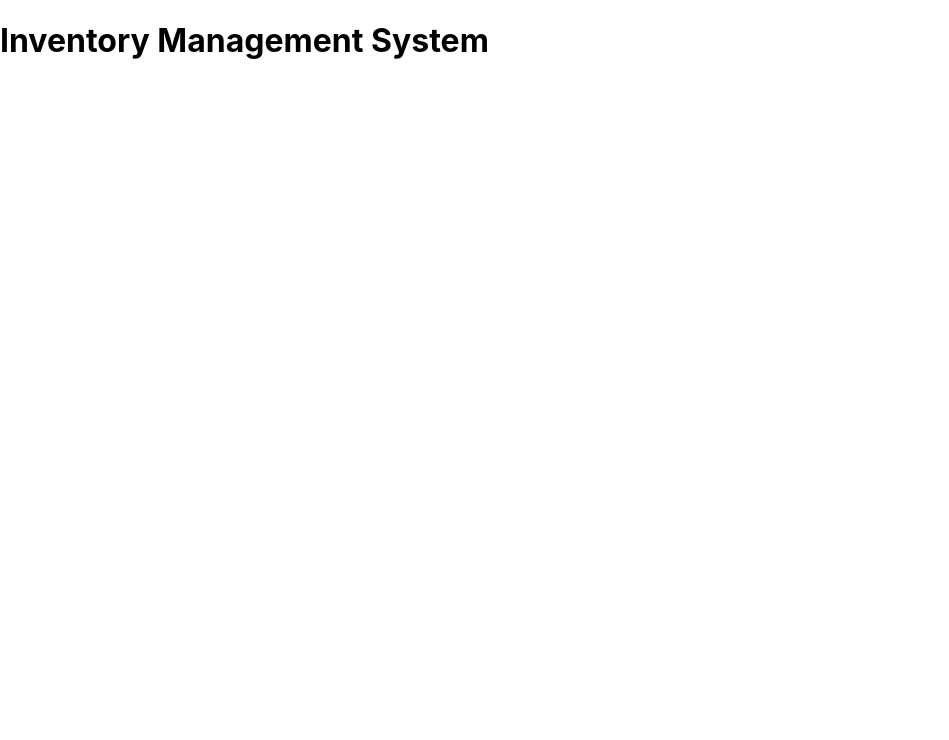
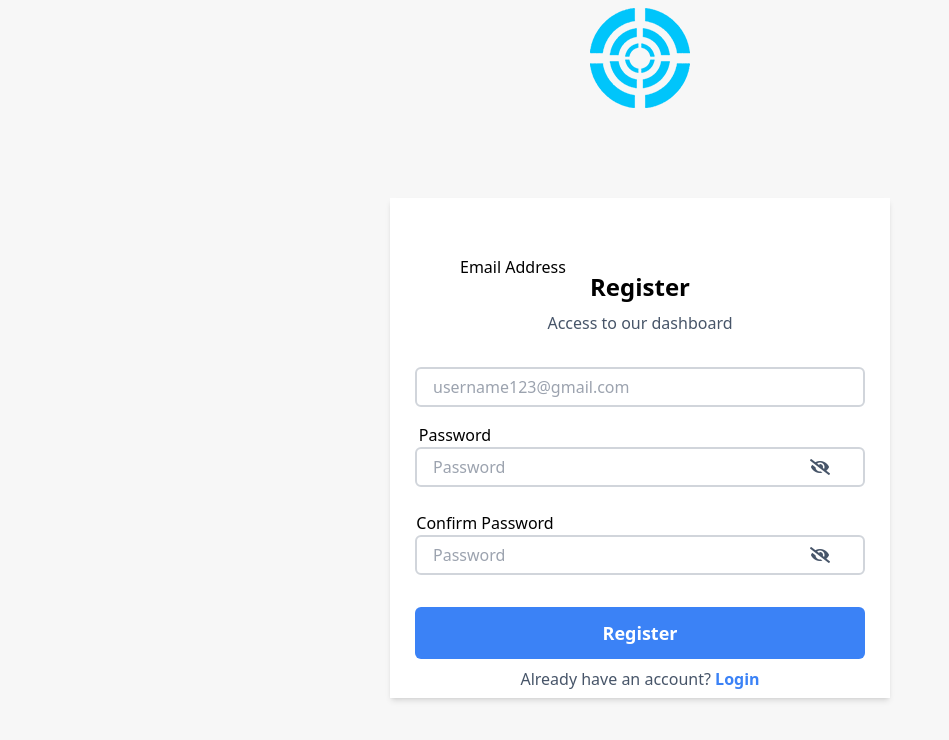
Before and after one commit to devsalman247/Inventory_Management_System, a React (Create React App) app in the folder client/: page / in a window 1280 px wide. Shown: the top 740 px of the page, without its empty margins (0-949 px from the left). Built offline with nearby package versions, Linux system fonts and the light colour scheme.

Commit message:
Login&SignUp Form

```diff
--- a/client/package.json
+++ b/client/package.json
@@ -34,5 +34,8 @@
       "last 1 firefox version",
       "last 1 safari version"
     ]
+  },
+  "devDependencies": {
+    "tailwindcss": "^3.2.4"
   }
 }
--- a/client/public/index.html
+++ b/client/public/index.html
@@ -10,6 +10,14 @@
       content="Web site created using create-react-app"
     />
     <link rel="apple-touch-icon" href="%PUBLIC_URL%/logo192.png" />
+    <!-- add Font Awesome link here  -->
+    <link
+      rel="stylesheet"
+      href="https://cdnjs.cloudflare.com/ajax/libs/font-awesome/5.15.1/css/all.min.css"
+      integrity="sha512-+4zCK9k+qNFUR5X+cKL9EIR+ZOhtIloNl9GIKS57V1MyNsYpYcUrUeQc9vNfzsWfV28IaLL3i96P9sdNyeRssA=="
+      crossorigin="anonymous"
+      referrerpolicy="no-referrer"
+    />
     <!--
       manifest.json provides metadata used when your web app is installed on a
       user's mobile device or desktop. See https://developers.google.com/web/fundamentals/web-app-manifest/
@@ -24,7 +32,7 @@
       work correctly both with client-side routing and a non-root public URL.
       Learn how to configure a non-root public URL by running `npm run build`.
     -->
-    <title>React App</title>
+    <title>Inventory Management System</title>
   </head>
   <body>
     <noscript>You need to enable JavaScript to run this app.</noscript>
--- /dev/null
+++ b/client/src/App.css
@@ -0,0 +1,38 @@
+.App {
+  text-align: center;
+}
+
+.App-logo {
+  height: 40vmin;
+  pointer-events: none;
+}
+
+@media (prefers-reduced-motion: no-preference) {
+  .App-logo {
+    animation: App-logo-spin infinite 20s linear;
+  }
+}
+
+.App-header {
+  background-color: #282c34;
+  min-height: 100vh;
+  display: flex;
+  flex-direction: column;
+  align-items: center;
+  justify-content: center;
+  font-size: calc(10px + 2vmin);
+  color: white;
+}
+
+.App-link {
+  color: #61dafb;
+}
+
+@keyframes App-logo-spin {
+  from {
+    transform: rotate(0deg);
+  }
+  to {
+    transform: rotate(360deg);
+  }
+}
--- a/client/src/App.js
+++ b/client/src/App.js
@@ -1,8 +1,13 @@
+// import Login from "./components/Login";
+import Signup from "./components/Signup";
+
 function App() {
+
   return (
-    <h1>
-      Inventory Management System
-    </h1>
+    // main container
+    <div className=" bg-[#F7F7F7] main_container  w-screen h-screen flex flex-col items-center justify-center ">
+      <Signup />
+    </div>
   );
 }
 
--- /dev/null
+++ b/client/src/components/Login.js
@@ -0,0 +1,49 @@
+// import logo from src folder
+import logo from '../logo.png';
+import { useState } from 'react';
+
+function Login()
+{
+    const [password, setPassword] = useState('password');
+    const [passIcon, setPassIcon] = useState('fa-eye-slash');
+
+    const showPassword = () => {
+        if (password === 'password') {
+            setPassword('text');
+            setPassIcon('fa-eye');
+        } else {
+            setPassword('password');
+            setPassIcon('fa-eye-slash');
+        }
+    }
+
+    return (
+        // main container
+        <div className=" bg-[#F7F7F7] main_container  w-screen h-screen flex flex-col items-center justify-center ">
+            <img src={logo} className="App-logo absolute top-8 " alt="logo" />
+            {/* Div For Login Form */}
+            <div className=" shadow-md login_form w-[500px] h-[450px] mt-32 flex flex-col items-center justify-center bg-white">
+                <h1 className=" relative bottom-6 text-2xl font-semibold ">Login</h1>
+                <p className='relative bottom-4 text-slate-600 ' >Access to our dashboard</p>
+                <div className="form w-full h-1/2 flex flex-col items-center justify-center">
+                    <label htmlFor="email" className='absolute top-[300px] left-[460px] mb-10 ' >Email Address</label>
+                    <input type="email" placeholder="username123@gmail.com" className=" outline-none  w-[90%] h-[40px] border-2 border-gray-300 rounded-md mt-4 mb-10 p-4 " />
+                    <label htmlFor="password" className='absolute top-[362px] mt-4 left-[460px]' >Password</label>
+                    <input type={password} placeholder="Password" className="password p-4 outline-none w-[90%] h-[40px] border-2 border-gray-300 rounded-md"
+                    />
+
+                    <span className=" password_span cursor-pointer absolute top-[415px] right-[470px] text-slate-600 " onClick={() => showPassword()}><i className={`fas ${passIcon}`}></i></span>
+
+                    <button className="h-1/4 text-lg font-semibold bg-blue-500 text-white rounded-md w-[90%] relative top-8 ">Login</button>
+
+                    {/* don't have an account */}
+                    <div className="relative top-10 text-md text-slate-600 ">
+                        <p>Don't have an account? <span className="text-blue-500 font-semibold">Sign Up</span></p>
+                    </div>
+                </div>
+            </div>
+        </div>
+    );
+}
+
+export default Login;
--- /dev/null
+++ b/client/src/components/Signup.js
@@ -0,0 +1,59 @@
+// import logo from src folder
+import logo from '../logo.png';
+import { useState } from 'react';
+
+function Signup() {
+    const [password, setPassword] = useState('password');
+    const [passIcon, setPassIcon] = useState('fa-eye-slash');
+
+    const showPassword = () => {
+        if (password === 'password') {
+            setPassword('text');
+            setPassIcon('fa-eye');
+        } else {
+            setPassword('password');
+            setPassIcon('fa-eye-slash');
+        }
+    }
+
+    return (
+        // main container
+        <div className=" bg-[#F7F7F7] main_container  w-screen h-screen flex flex-col items-center justify-center ">
+            <img src={logo} className="App-logo absolute top-2" alt="logo" />
+            {/* Div For Login Form */}
+            <div className=" shadow-md login_form w-[500px] h-[500px] mt-24 flex flex-col items-center justify-center bg-white">
+                <h1 className=" relative bottom-6 text-2xl font-semibold ">Register</h1>
+                <p className='relative bottom-4 text-slate-600 ' >Access to our dashboard</p>
+                <div className="form w-full h-1/2 flex flex-col items-center">
+                    <label htmlFor="email" className='absolute top-[255px] left-[460px]' >Email Address</label>
+                    <input type="email" placeholder="username123@gmail.com" className=" outline-none  w-[90%] h-[40px] border-2 border-gray-300 rounded-md mt-4 p-4" required />
+
+                    {/* password */}
+                    <label htmlFor="password" className='relative mt-4 right-[185px]' >Password</label>
+                    <input type={password} placeholder="Password" className="password p-4 outline-none w-[90%] h-[40px] border-2 border-gray-300 rounded-md "
+                        required/>
+
+
+                    <span className=" password_span cursor-pointer relative left-[180px] bottom-8 text-slate-600 " onClick={() => showPassword()}><i className={`fas ${passIcon}`}></i></span>
+
+                    {/* confirm password */}
+                    <label htmlFor="password" className='relative right-[155px]' >Confirm Password</label>
+                    <input type={password} placeholder="Password" className="password p-4 outline-none w-[90%] h-[40px] border-2 border-gray-300 rounded-md"
+                    required/>
+
+                    <span className=" password_span cursor-pointer relative left-[180px] bottom-8 text-slate-600 " onClick={() => showPassword()}><i className={`fas ${passIcon}`}></i></span>
+
+                    <button className=" py-3 text-lg font-semibold bg-blue-500 text-white rounded-md w-[90%] relative top-2">Register</button>
+
+                    {/* Have an account */}
+                    <div className="relative top-4 text-md text-slate-600">
+                        <p>Already have an account? <span className="text-blue-500 font-semibold">Login</span></p>
+                    </div>
+
+                </div>
+            </div>
+        </div>
+    );
+}
+
+export default Signup;
--- a/client/src/index.css
+++ b/client/src/index.css
@@ -1,13 +1,3 @@
-body {
-  margin: 0;
-  font-family: -apple-system, BlinkMacSystemFont, 'Segoe UI', 'Roboto', 'Oxygen',
-    'Ubuntu', 'Cantarell', 'Fira Sans', 'Droid Sans', 'Helvetica Neue',
-    sans-serif;
-  -webkit-font-smoothing: antialiased;
-  -moz-osx-font-smoothing: grayscale;
-}
-
-code {
-  font-family: source-code-pro, Menlo, Monaco, Consolas, 'Courier New',
-    monospace;
-}
+@tailwind base;
+@tailwind components;
+@tailwind utilities;
--- /dev/null
+++ b/client/tailwind.config.js
@@ -0,0 +1,8 @@
+/** @type {import('tailwindcss').Config} */
+module.exports = {
+  content: ["./src/**/*.{html,js}"],
+  theme: {
+    extend: {},
+  },
+  plugins: [],
+}
```
Also changed, not shown: client/src/logo.png (added), 1 other file (tests, documents, lock files or other folders).
